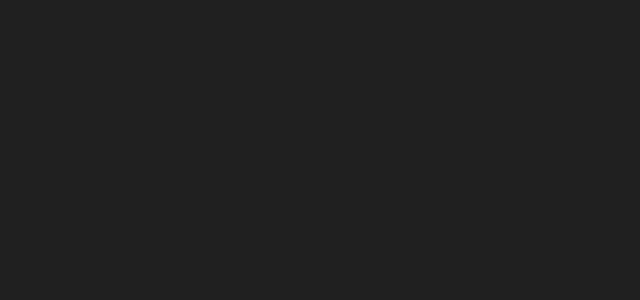
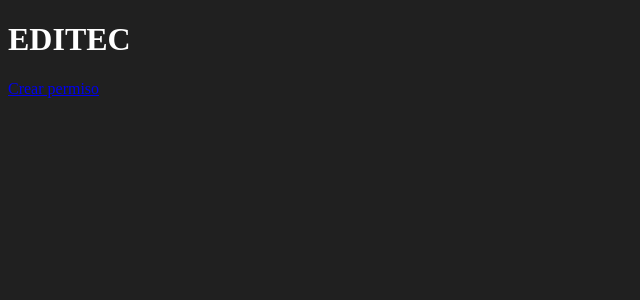
Before and after one commit to AEGfp/EDITEC, a React (Vite) app in the folder frontend/client/: page / in a window 1280 px wide. Shown: the top 300 px of the page, without its empty margins (0-640 px from the left). Built offline with nearby package versions, Linux system fonts and the light colour scheme.

Commit message:
Agregar barra de navegación

```diff
--- a/frontend/client/src/App.jsx
+++ b/frontend/client/src/App.jsx
@@ -1,10 +1,12 @@
 import { BrowserRouter, Routes, Route, Navigate } from "react-router-dom";
 import { PermisosPage } from "./pages/PermisosPage";
 import { PermisosFormPage } from "./pages/PermisosFormPage";
+import { Navigation } from "./components/Navigation";
 
 function App() {
   return (
     <BrowserRouter>
+      <Navigation />
       <Routes>
         <Route path="/" element={<Navigate to="/" />}></Route>
         <Route path="/permisos" element={<PermisosPage />}></Route>
--- /dev/null
+++ b/frontend/client/src/components/Navigation.jsx
@@ -0,0 +1,10 @@
+import { Link } from "react-router-dom";
+
+export function Navigation() {
+  return (
+    <div>
+      <h1>EDITEC</h1>
+      <Link to="/permisos-crear">Crear permiso</Link>
+    </div>
+  );
+}
```
